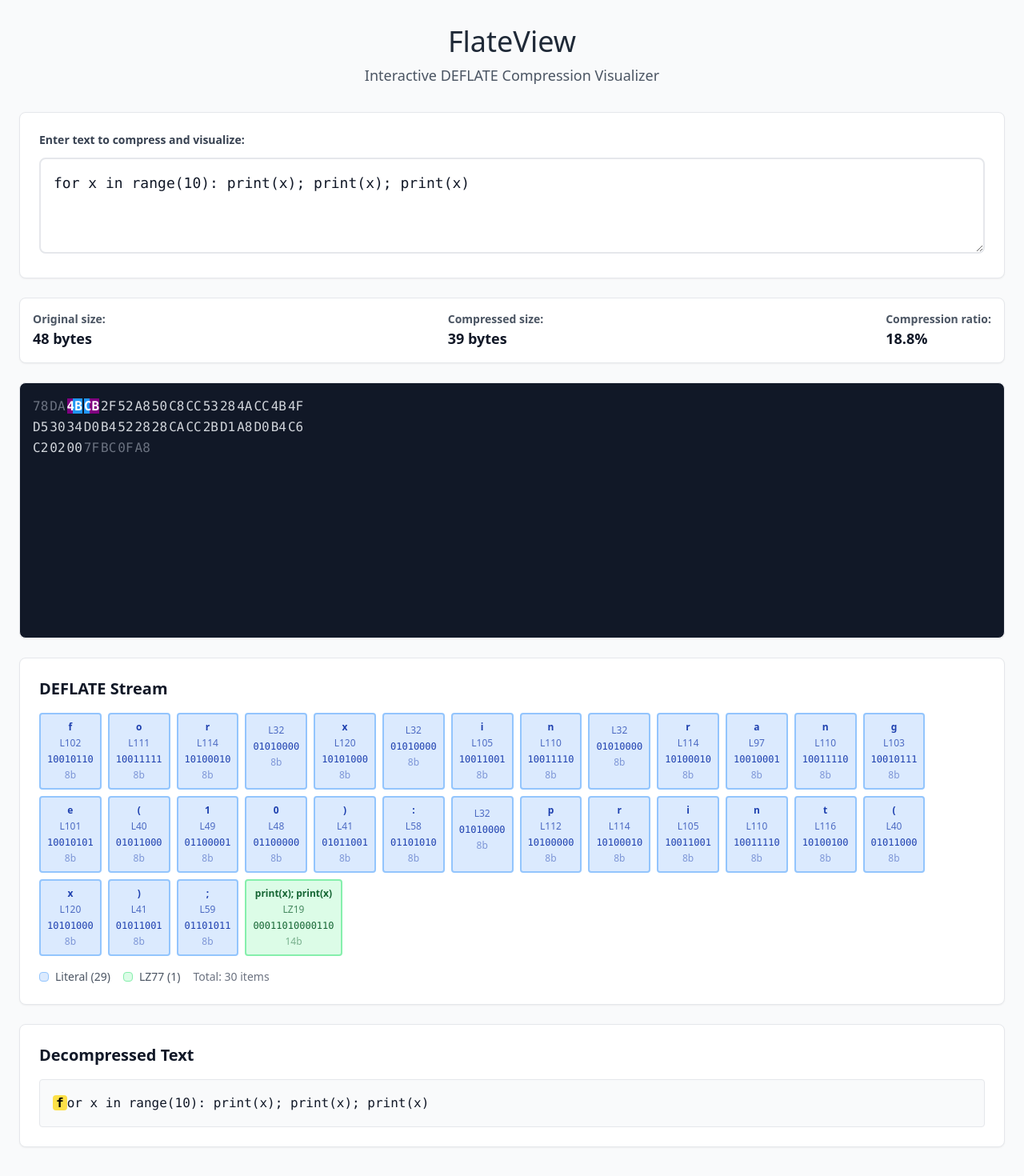
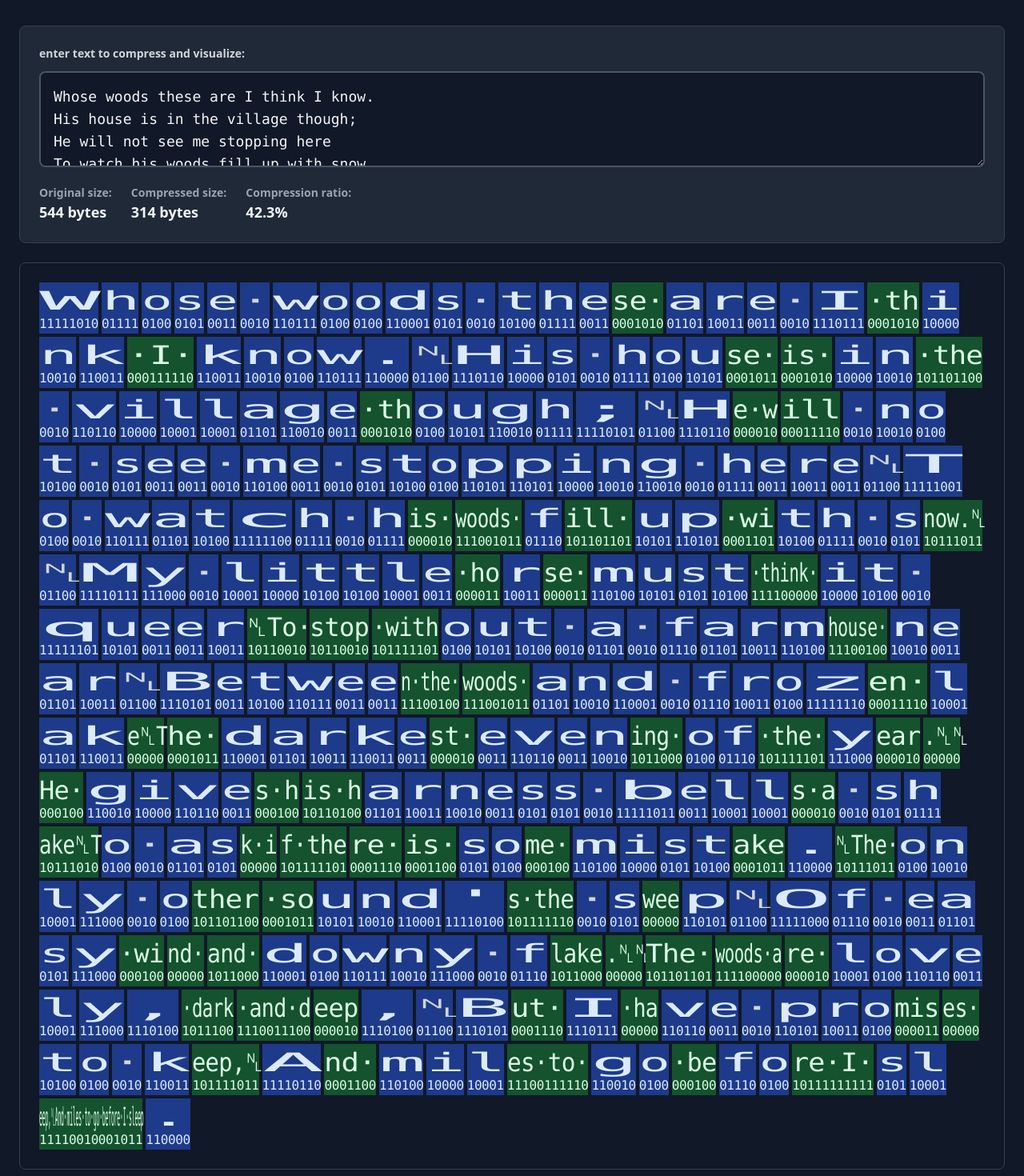
Before and after one commit to lynn/flateview, a React (Vite) app: page / in a window 1280 px wide. Shown: the top 1470 px of the page at 80% size. Built offline with nearby package versions, Linux system fonts and the light colour scheme.

Commit message:
Stretchy display

```diff
--- a/src/App.tsx
+++ b/src/App.tsx
@@ -2,9 +2,7 @@ import { useEffect } from 'react';
 import { useCompression } from './hooks/useCompression';
 import { InputSection } from './components/InputSection';
 import { StatsSection } from './components/StatsSection';
-import { HexOutput } from './components/HexOutput';
 import { DeflateStream } from './components/DeflateStream';
-import { HighlightedText } from './components/HighlightedText';
 
 function App() {
   const {
@@ -12,8 +10,6 @@ function App() {
     setInputText,
     deflateItems,
     stats,
-    hexDump,
-    highlightedText,
     error,
     compressAndAnalyze,
     compressedData
@@ -28,34 +24,25 @@ function App() {
     return () => clearTimeout(timeoutId);
   }, [inputText, compressAndAnalyze]);
 
-  const hasData = deflateItems.length > 0;
+  return (
+    <div className="min-h-screen bg-gray-900">
+      <div className="max-w-7xl mx-auto px-6 py-8">
 
-  return (
-    <div className="min-h-screen bg-gray-50">
-      <div className="max-w-7xl mx-auto px-6 py-8">
-        <header className="text-center mb-8">
-          <h1 className="text-4xl font-light text-gray-800 mb-2">FlateView</h1>
-          <p className="text-gray-600 text-lg">Interactive DEFLATE Compression Visualizer</p>
-        </header>
-
-        <InputSection value={inputText} onChange={setInputText} />
+        <InputSection value={inputText} onChange={setInputText} stats={stats} />
 
         {error && (
-          <div className="bg-red-50 border border-red-200 text-red-700 px-4 py-3 rounded-lg mb-6">
+          <div className="bg-red-900 border border-red-600 text-red-100 px-4 py-3 rounded-lg mb-6">
             <strong>Error:</strong> {error}
           </div>
         )}
 
-        <StatsSection stats={stats} />
 
-        <HexOutput hexDump={hexDump} hasData={hasData} />
+        {/* <HexOutput hexDump={hexDump} hasData={hasData} /> */}
 
         <DeflateStream
           deflateItems={deflateItems}
           compressedData={compressedData}
         />
-
-        <HighlightedText highlightedText={highlightedText} hasData={hasData} />
       </div>
     </div>
   );
--- /dev/null
+++ b/src/components/DeflateItem.tsx
@@ -0,0 +1,96 @@
+import React from "react";
+import type { DeflateItem } from "../types";
+
+interface DeflateItemProps {
+  item: DeflateItem;
+  compressedData: Uint8Array | null;
+}
+
+export const DeflateItemComponent: React.FC<DeflateItemProps> = ({
+  item,
+  compressedData,
+}) => {
+  // Extract bits for this item
+  const getItemBits = (item: DeflateItem): string => {
+    if (!compressedData) return "";
+
+    const startByte = Math.floor(item.bitStart / 8);
+    const endByte = Math.floor((item.bitEnd - 1) / 8);
+    const startBit = item.bitStart % 8;
+    const endBit = (item.bitEnd - 1) % 8;
+
+    let bits = "";
+
+    if (startByte === endByte) {
+      // All bits are in the same byte
+      const byte = compressedData[startByte];
+      for (let i = startBit; i <= endBit; i++) {
+        bits += ((byte >> i) & 1).toString();
+      }
+    } else {
+      // Bits span multiple bytes
+      for (let byteIndex = startByte; byteIndex <= endByte; byteIndex++) {
+        const byte = compressedData[byteIndex];
+        const startBitInByte = byteIndex === startByte ? startBit : 0;
+        const endBitInByte = byteIndex === endByte ? endBit : 7;
+
+        for (let i = startBitInByte; i <= endBitInByte; i++) {
+          bits += ((byte >> i) & 1).toString();
+        }
+      }
+    }
+
+    return bits;
+  };
+
+  // Get text content for this item
+  const getItemText = (item: DeflateItem): string => {
+    if (item.type === "literal") {
+      return item.value || "";
+    } else if (item.type === "lz77" && item.text) {
+      return new TextDecoder().decode(item.text);
+    }
+    return "";
+  };
+
+  // Get color based on item type
+  const getItemTypeColor = (item: DeflateItem): string => {
+    if (item.type === "literal") {
+      return "bg-blue-900 border-blue-600 text-blue-100";
+    } else if (item.type === "lz77") {
+      return "bg-green-900 border-green-600 text-green-100";
+    }
+    return "bg-gray-800 border-gray-600 text-gray-100";
+  };
+
+  const bits = getItemBits(item);
+  const text = getItemText(item);
+  const typeColor = getItemTypeColor(item);
+
+  const factor = bits.length / text.length;
+
+  return (
+    <div
+      className={`relative ${typeColor} flex flex-col items-center min-w-0`}
+    >
+      <div className={`relative w-full mx-1 font-mono break-all whitespace-pre-wrap`}>
+        <div
+          className={`absolute top-0 left-0 origin-top-left inline-block tracking-tight overflow-visible whitespace-nowrap ${
+            text.trim() ? "" : "text-gray-300"
+          }`}
+          style={{ transform: `scaleX(${factor}) scaleY(2)` }}
+        >
+          {text
+            .replaceAll(" ", "·")
+            .replaceAll("\n", "␤")
+            .replaceAll("\r", "␤")
+            .replaceAll("\t", "␉")}
+        </div>
+      </div>
+
+      <div className="mt-10 font-mono text-center break-all tracking-tight">
+        {bits}
+      </div>
+    </div>
+  );
+};
--- a/src/components/DeflateStream.tsx
+++ b/src/components/DeflateStream.tsx
@@ -1,5 +1,6 @@
 import React from 'react';
 import type { DeflateItem } from '../types';
+import { DeflateItemComponent } from './DeflateItem';
 
 interface DeflateStreamProps {
   deflateItems: DeflateItem[];
@@ -12,121 +13,20 @@ export const DeflateStream: React.FC<DeflateStreamProps> = ({
 }) => {
   if (deflateItems.length === 0 || !compressedData) return null;
 
-  const getItemBits = (item: DeflateItem): string => {
-    if (!compressedData) return '';
-
-    const startByte = Math.floor(item.bitStart / 8);
-    const endByte = Math.floor((item.bitEnd - 1) / 8);
-    const startBit = item.bitStart % 8;
-    const endBit = (item.bitEnd - 1) % 8;
-
-    let bits = '';
-
-    if (startByte === endByte) {
-      // All bits are in the same byte
-      const byte = compressedData[startByte];
-      for (let i = startBit; i <= endBit; i++) {
-        bits += ((byte >> i) & 1).toString();
-      }
-    } else {
-      // Bits span multiple bytes
-      for (let byteIndex = startByte; byteIndex <= endByte; byteIndex++) {
-        const byte = compressedData[byteIndex];
-        const startBitInByte = byteIndex === startByte ? startBit : 0;
-        const endBitInByte = byteIndex === endByte ? endBit : 7;
-
-        for (let i = startBitInByte; i <= endBitInByte; i++) {
-          bits += ((byte >> i) & 1).toString();
-        }
-      }
-    }
-
-    return bits;
-  };
-
-  const getItemText = (item: DeflateItem): string => {
-    if (item.type === 'literal') {
-      return item.value || '';
-    } else if (item.type === 'lz77' && item.text) {
-      return new TextDecoder().decode(item.text);
-    }
-    return '';
-  };
-
-  const getItemTypeColor = (item: DeflateItem): string => {
-    if (item.type === 'literal') {
-      return 'bg-blue-100 border-blue-300 text-blue-800';
-    } else if (item.type === 'lz77') {
-      return 'bg-green-100 border-green-300 text-green-800';
-    }
-    return 'bg-gray-100 border-gray-300 text-gray-800';
-  };
-
-  const getItemTypeLabel = (item: DeflateItem): string => {
-    if (item.type === 'literal') {
-      return `L${item.charCode}`;
-    } else if (item.type === 'lz77') {
-      return `LZ${item.length}`;
-    }
-    return '?';
-  };
 
   return (
-    <div className="bg-white p-6 rounded-lg shadow-sm border border-gray-200 mb-6">
-      <h3 className="text-xl font-semibold text-gray-900 mb-4">DEFLATE Stream</h3>
+    <div className="bg-gray-900 p-6 rounded-lg shadow-sm border border-gray-700 mb-6">
 
-      <div className="flex flex-wrap gap-2">
-        {deflateItems.map((item, index) => {
-          const bits = getItemBits(item);
-          const text = getItemText(item);
-          const typeColor = getItemTypeColor(item);
-          const typeLabel = getItemTypeLabel(item);
-
-          return (
-            <div
-              key={index}
-              className={`flex flex-col items-center p-2 rounded border-2 ${typeColor} min-w-0`}
-              title={`${item.type === 'literal' ? 'Literal' : 'LZ77'}: ${text} (${bits.length} bits)`}
-            >
-              {/* Decoded text on top */}
-              <div className="text-xs font-semibold mb-1 text-center break-all">
-                {text || 'EOF'}
-              </div>
-
-              {/* Type label */}
-              <div className="text-xs opacity-75 mb-1">
-                {typeLabel}
-              </div>
-
-              {/* Bits */}
-              <div className="font-mono text-xs text-center break-all">
-                {bits}
-              </div>
-
-              {/* Bit count */}
-              <div className="text-xs opacity-50 mt-1">
-                {bits.length}b
-              </div>
-            </div>
-          );
-        })}
+      <div className="flex flex-wrap gap-1">
+        {deflateItems.map((item, index) => (
+          <DeflateItemComponent
+            key={index}
+            item={item}
+            compressedData={compressedData}
+          />
+        ))}
       </div>
 
-      <div className="mt-4 text-sm text-gray-600">
-        <div className="flex flex-wrap gap-4">
-          <div className="flex items-center gap-2">
-            <div className="w-3 h-3 bg-blue-100 border border-blue-300 rounded"></div>
-            <span>Literal ({deflateItems.filter(item => item.type === 'literal').length})</span>
-          </div>
-          <div className="flex items-center gap-2">
-            <div className="w-3 h-3 bg-green-100 border border-green-300 rounded"></div>
-            <span>LZ77 ({deflateItems.filter(item => item.type === 'lz77').length})</span>
-          </div>
-          <div className="text-gray-500">
-            Total: {deflateItems.length} items
-          </div>
-        </div>
-      </div>
     </div>
   );
 };
--- a/src/components/HexOutput.tsx
+++ b/src/components/HexOutput.tsx
@@ -8,7 +8,7 @@ interface HexOutputProps {
 export const HexOutput: React.FC<HexOutputProps> = ({ hexDump, hasData }) => {
   if (!hasData) {
     return (
-      <div className="bg-gray-900 text-gray-300 p-4 rounded-lg font-mono text-base leading-relaxed h-80 overflow-y-auto whitespace-pre-wrap shadow-sm border border-gray-200 mb-6">
+      <div className="bg-gray-900 text-gray-300 p-4 rounded-lg font-mono text-base leading-relaxed h-80 overflow-y-auto whitespace-pre-wrap shadow-sm border border-gray-700 mb-6">
         <div className="text-gray-500 italic text-center py-20">
           Enter some text to see the compressed output
         </div>
@@ -17,7 +17,7 @@ export const HexOutput: React.FC<HexOutputProps> = ({ hexDump, hasData }) => {
   }
 
   return (
-    <div className="bg-gray-900 text-gray-300 p-4 rounded-lg font-mono text-base leading-relaxed h-80 overflow-y-auto whitespace-pre-wrap shadow-sm border border-gray-200 mb-6">
+    <div className="bg-gray-900 text-gray-300 p-4 rounded-lg font-mono text-base leading-relaxed h-80 overflow-y-auto whitespace-pre-wrap shadow-sm border border-gray-700 mb-6">
       <div dangerouslySetInnerHTML={{ __html: hexDump }} />
     </div>
   );
--- a/src/components/HighlightedText.tsx
+++ b/src/components/HighlightedText.tsx
@@ -9,9 +9,9 @@ export const HighlightedText: React.FC<HighlightedTextProps> = ({ highlightedTex
   if (!hasData) return null;
 
   return (
-    <div className="bg-white p-6 rounded-lg shadow-sm border border-gray-200">
-      <h3 className="text-xl font-semibold text-gray-900 mb-4">Decompressed Text</h3>
-      <div className="font-mono text-base leading-relaxed p-4 bg-gray-50 rounded border border-gray-200">
+    <div className="bg-gray-800 p-6 rounded-lg shadow-sm border border-gray-700">
+      <h3 className="text-xl font-semibold text-gray-100 mb-4">Decompressed Text</h3>
+      <div className="font-mono text-base leading-relaxed p-4 bg-gray-900 rounded border border-gray-600">
         <div dangerouslySetInnerHTML={{ __html: highlightedText }} />
       </div>
     </div>
--- a/src/components/InputSection.tsx
+++ b/src/components/InputSection.tsx
@@ -1,23 +1,27 @@
 import React from 'react';
+import type { CompressionStats } from '../types';
+import { StatsSection } from './StatsSection';
 
 interface InputSectionProps {
   value: string;
   onChange: (value: string) => void;
+  stats: CompressionStats | null;
 }
 
-export const InputSection: React.FC<InputSectionProps> = ({ value, onChange }) => {
+export const InputSection: React.FC<InputSectionProps> = ({ value, onChange, stats }) => {
   return (
-    <div className="bg-white p-6 rounded-lg shadow-sm border border-gray-200 mb-6">
-      <label htmlFor="inputText" className="block text-sm font-semibold text-gray-700 mb-3">
-        Enter text to compress and visualize:
+    <div className="bg-gray-800 p-6 rounded-lg shadow-sm border border-gray-700 mb-6">
+      <label htmlFor="inputText" className="block text-sm font-semibold text-gray-300 mb-3">
+        enter text to compress and visualize:
       </label>
       <textarea
         id="inputText"
         value={value}
         onChange={(e) => onChange(e.target.value)}
         placeholder="Type or paste your text here..."
-        className="w-full min-h-[120px] p-4 border-2 border-gray-200 rounded-lg font-mono text-lg resize-y transition-colors focus:outline-none focus:border-blue-500 focus:ring-1 focus:ring-blue-500"
+        className="w-full min-h-[120px] p-4 border-2 border-gray-600 rounded-lg font-mono text-lg resize-y transition-colors focus:outline-none focus:border-blue-400 focus:ring-1 focus:ring-blue-400 bg-gray-900 text-gray-100 placeholder-gray-400"
       />
+      <StatsSection stats={stats} />
     </div>
   );
 };
--- a/src/components/StatsSection.tsx
+++ b/src/components/StatsSection.tsx
@@ -9,23 +9,21 @@ export const StatsSection: React.FC<StatsSectionProps> = ({ stats }) => {
   if (!stats) return null;
 
   return (
-    <div className="bg-white p-4 rounded-lg shadow-sm border border-gray-200 mb-6">
-      <div className="flex flex-wrap gap-6 justify-between">
+      <div className="flex flex-wrap gap-6 mt-4">
         <div className="flex flex-col">
-          <span className="text-sm font-semibold text-gray-600">Original size:</span>
-          <span className="text-lg font-bold text-gray-900">{stats.originalSize} bytes</span>
+          <span className="text-sm font-semibold text-gray-400">Original size:</span>
+          <span className="text-lg font-bold text-gray-100">{stats.originalSize} bytes</span>
         </div>
         <div className="flex flex-col">
-          <span className="text-sm font-semibold text-gray-600">Compressed size:</span>
-          <span className="text-lg font-bold text-gray-900">{stats.compressedSize} bytes</span>
+          <span className="text-sm font-semibold text-gray-400">Compressed size:</span>
+          <span className="text-lg font-bold text-gray-100">{stats.compressedSize} bytes</span>
         </div>
         <div className="flex flex-col">
-          <span className="text-sm font-semibold text-gray-600">Compression ratio:</span>
-          <span className={`text-lg font-bold ${stats.ratio < 0 ? 'text-red-600' : 'text-gray-900'}`}>
+          <span className="text-sm font-semibold text-gray-400">Compression ratio:</span>
+          <span className={`text-lg font-bold ${stats.ratio < 0 ? 'text-red-400' : 'text-gray-100'}`}>
             {stats.ratio.toFixed(1)}%
           </span>
         </div>
       </div>
-    </div>
   );
 };
--- a/src/hooks/useCompression.ts
+++ b/src/hooks/useCompression.ts
@@ -5,7 +5,25 @@ import type { DeflateBlock, DeflateItem, HighlightRange, CompressionStats } from
 import * as fflate from 'fflate';
 
 export const useCompression = () => {
-  const [inputText, setInputText] = useState('for x in range(10): print(x); print(x); print(x)');
+  const [inputText, setInputText] = useState(`Whose woods these are I think I know.
+His house is in the village though;
+He will not see me stopping here
+To watch his woods fill up with snow.
+
+My little horse must think it queer
+To stop without a farmhouse near
+Between the woods and frozen lake
+The darkest evening of the year.
+
+He gives his harness bells a shake
+To ask if there is some mistake.
+The only other sound's the sweep
+Of easy wind and downy flake.
+
+The woods are lovely, dark and deep,
+But I have promises to keep,
+And miles to go before I sleep,
+And miles to go before I sleep.`);
   const [deflateBlocks, setDeflateBlocks] = useState<DeflateBlock[]>([]);
   const [deflateItems, setDeflateItems] = useState<DeflateItem[]>([]);
   const [currentItemIndex, setCurrentItemIndex] = useState(0);
```
